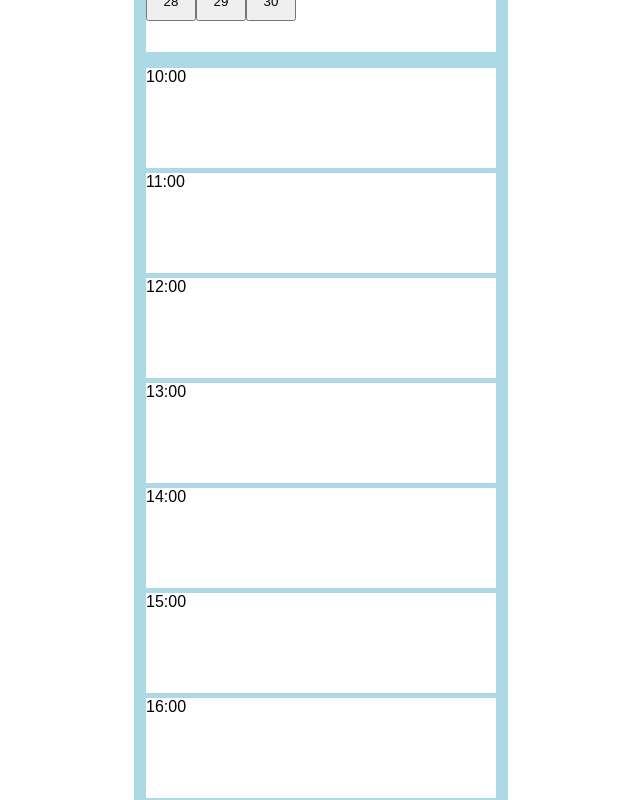
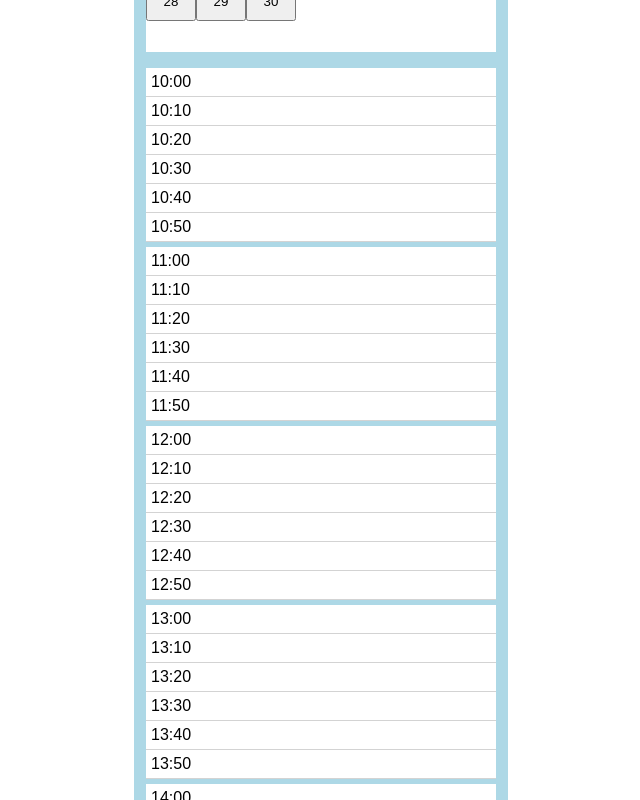
Before and after one commit to Javier-Machin/rental-checkout, a React app: page / in a window 1280 px wide. Shown: the part 620-1420 px from the top of the page, without its empty margins (319-959 px from the left). Built offline with nearby package versions, Linux system fonts and the light colour scheme.

Commit message:
feat: implement hours availability

```diff
--- a/src/components/RentalCheckout.js
+++ b/src/components/RentalCheckout.js
@@ -97,7 +97,7 @@ class RentalCheckout extends Component {
               { year: 2020, month: 9, from: 5, to: 9 },
             ]}
           />
-          <TimePicker />
+          <TimePicker selectedDate={selectedDate} />
         </form>
       </aside>
     );
--- a/src/components/TimePicker.js
+++ b/src/components/TimePicker.js
@@ -1,20 +1,125 @@
 import React, { PureComponent } from 'react';
+import classnames from 'classnames';
 import '../css/TimePicker.scss';
 
+// Let's pretend the normal start time for the service is 10:00 AM
+const SHIFT_START_TIME = 10;
+
 class TimePicker extends PureComponent {
+  constructor(props) {
+    super(props);
+    this.handleHourFractionOnClick = this.handleHourFractionOnClick.bind(this);
+  }
+
+  handleHourFractionOnClick({ target }) {
+    console.log(target);
+    console.log(this.props);
+    // Validate if it's going to exceed maximum booking time
+    // (please select a time within {limitTime} hours from initial selection)
+
+    // Validate if clicked time plus minimum booking time will exceed shift time
+    // (please select a time at least {limitTime} hours earlier than 18:00)
+
+    // Validate if between the start time and the clicked hour any non-available hours exist
+    // (please select a time without unavailable hours in the middle)
+
+    // const startSelection if offset set to target, otherwise to first in block hour
+    // call selectHourFractions
+  }
+
+  // selectHourFractions() {
+  //   get all fractions
+  //   filter all fractions with data-fractionNum smaller than selection
+  //   loop as many tine times as minimum fractions required adding selected class
+
+  // alt
+
+  // on renderbody, look if the fragment we are going to add should be selected based on its index and our known select start
+  // pass all of them together after creating all fragments to a function that will add the selected (dark green) while required > 0
+  // (if fragments include start)
+
+  // calculate required near the start of render
+  // }
+  // blocksToFractions()
+
+  // eslint-disable-next-line class-methods-use-this
+  isInRange(num, start, end) {
+    return num >= start && num <= end;
+  }
+
+  // eslint-disable-next-line class-methods-use-this
+  checkTimeAvailability(selectedDate, hour, availableHours) {
+    if (!selectedDate) return false;
+    const month = selectedDate.getMonth();
+
+    return availableHours.some((availabilityWindow) => {
+      return (
+        month === availabilityWindow.month &&
+        this.isInRange(hour, availabilityWindow.from, availabilityWindow.to)
+      );
+    });
+  }
+
+  renderTimePickerBody() {
+    const {
+      availableHours = [
+        { month: 8, from: 11, to: 15 },
+        { month: 9, from: 12, to: 16 },
+      ],
+      minHours = 2,
+      maxHours = 4,
+      allowOffset = true,
+      selectedDate,
+    } = this.props;
+
+    const hourBlocks = [];
+    let totalFractions = 0;
+
+    for (let shiftHour = 0; shiftHour < 8; shiftHour += 1) {
+      const hourBlockFractions = [];
+
+      for (let hourFraction = 0; hourFraction < 6; hourFraction += 1) {
+        const hour = `${SHIFT_START_TIME + shiftHour}`;
+        const minutes = String(hourFraction).padEnd(2, '0');
+
+        const fractionClass = classnames({
+          'time-picker__hour-fraction--with-offset': allowOffset,
+          'time-picker__hour-fraction': !allowOffset,
+          'time-picker__hour-fraction--available': this.checkTimeAvailability(
+            selectedDate,
+            hour,
+            availableHours,
+          ),
+        });
+        // implement available hours (light green)
+        // render total selected in last selected
+        hourBlockFractions.push(
+          <button
+            key={totalFractions}
+            data-fractionnum={totalFractions}
+            className={fractionClass}
+            onClick={this.handleHourFractionOnClick}
+            type="button"
+          >
+            <span className="hour-fraction__text">{`${hour}:${minutes}`}</span>
+          </button>,
+        );
+
+        totalFractions += 1;
+      }
+
+      hourBlocks.push(
+        <div key={shiftHour} className="time-picker__hour-block">
+          {hourBlockFractions}
+        </div>,
+      );
+    }
+
+    return hourBlocks;
+  }
+
   render() {
-    return (
-      <div className="time-picker">
-        <div className="time-picker__hour-block">10:00</div>
-        <div className="time-picker__hour-block">11:00</div>
-        <div className="time-picker__hour-block">12:00</div>
-        <div className="time-picker__hour-block">13:00</div>
-        <div className="time-picker__hour-block">14:00</div>
-        <div className="time-picker__hour-block">15:00</div>
-        <div className="time-picker__hour-block">16:00</div>
-        <div className="time-picker__hour-block">17:00</div>
-      </div>
-    );
+    return <div className="time-picker">{this.renderTimePickerBody()}</div>;
   }
 }
 
--- a/src/components/calendar/helpers/index.js
+++ b/src/components/calendar/helpers/index.js
@@ -6,11 +6,11 @@ function isInRange(num, start, end) {
 }
 
 function checkDateAvailability(date, availableDates) {
+  const year = date.getFullYear();
+  const month = date.getMonth();
+  const day = date.getDate();
+
   return availableDates.some((availabilityWindow) => {
-    const year = date.getFullYear();
-    const month = date.getMonth();
-    const day = date.getDate();
-
     return (
       year === availabilityWindow.year &&
       month === availabilityWindow.month &&
@@ -20,7 +20,11 @@ function checkDateAvailability(date, availableDates) {
 }
 
 function renderCalendarBody() {
-  const { calendarDate: date, availableDates, handleCellOnClick } = this.props;
+  const {
+    calendarDate: date,
+    availableDates,
+    handleCalendarCellOnClick,
+  } = this.props;
   const cells = [];
 
   const month = date.getMonth();
@@ -56,7 +60,7 @@ function renderCalendarBody() {
           <button
             className={cellClasses}
             type="button"
-            onClick={handleCellOnClick}
+            onClick={handleCalendarCellOnClick}
             name={tempDateValue}
             key={`${row}${weekDay}`}
           >
--- a/src/css/TimePicker.scss
+++ b/src/css/TimePicker.scss
@@ -4,8 +4,38 @@
   grid-template-columns: 1fr;
 
   &__hour-block {
-    height: 100px;
+    width: 100%;
     margin-top: 5px;
     background-color: white;
+    z-index: 0;
+  }
+
+  &__hour-fraction,
+  &__hour-fraction--with-offset {
+    width: 100%;
+    background-color: white;
+    border: none;
+    text-align: left;
+    border: 0 solid lightgrey;
+    padding: 0 5px;
+    cursor: pointer;
+  }
+
+  &__hour-fraction--with-offset {
+    border-bottom-width: 1px;
+    font-size: 16px;
+    padding: 5px;
+  }
+
+  &__hour-fraction:not(:first-child) {
+    cursor: default;
+
+    .hour-fraction__text {
+      visibility: hidden;
+    }
+  }
+
+  &__hour-fraction--available {
+    background-color: lightgreen;
   }
 }
```
